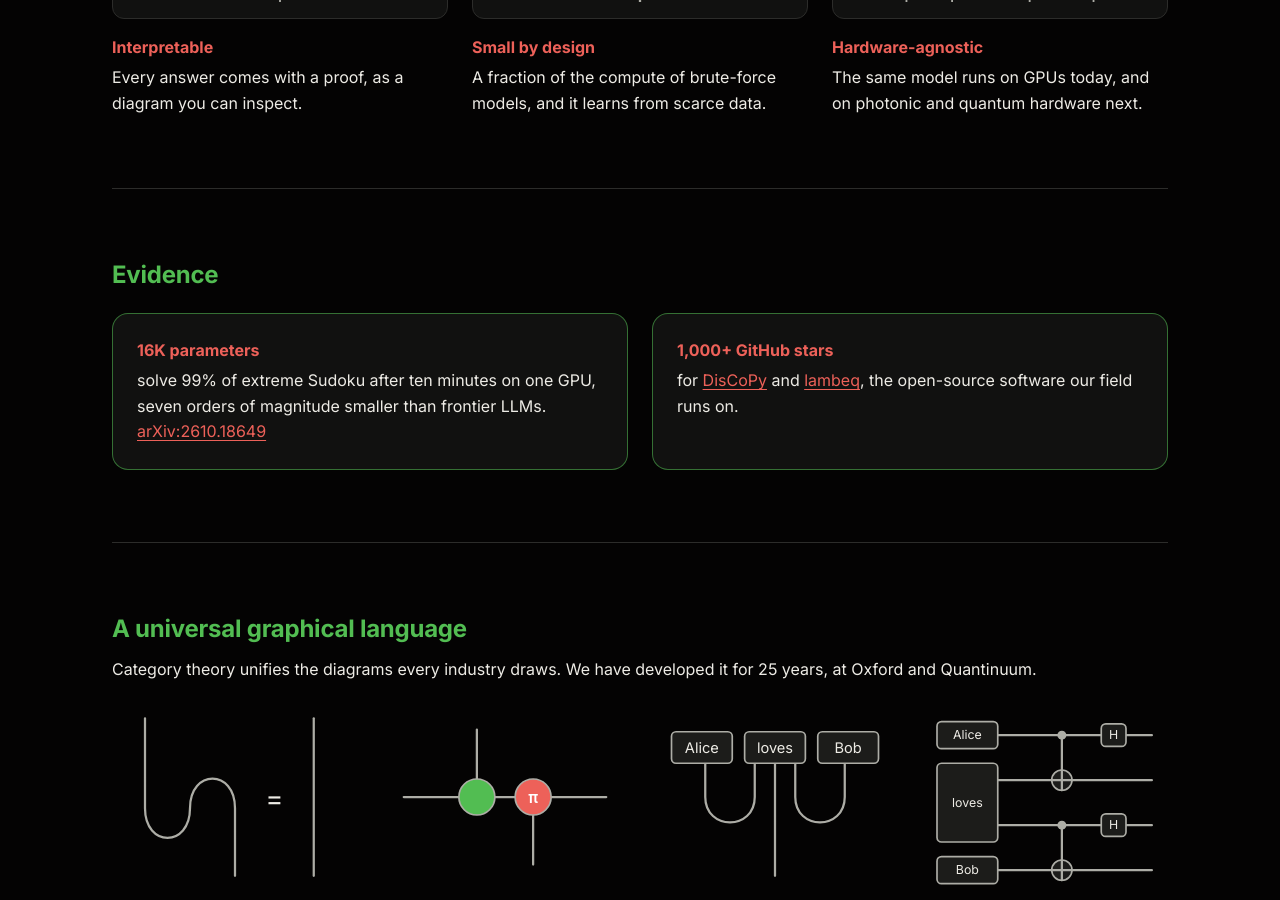
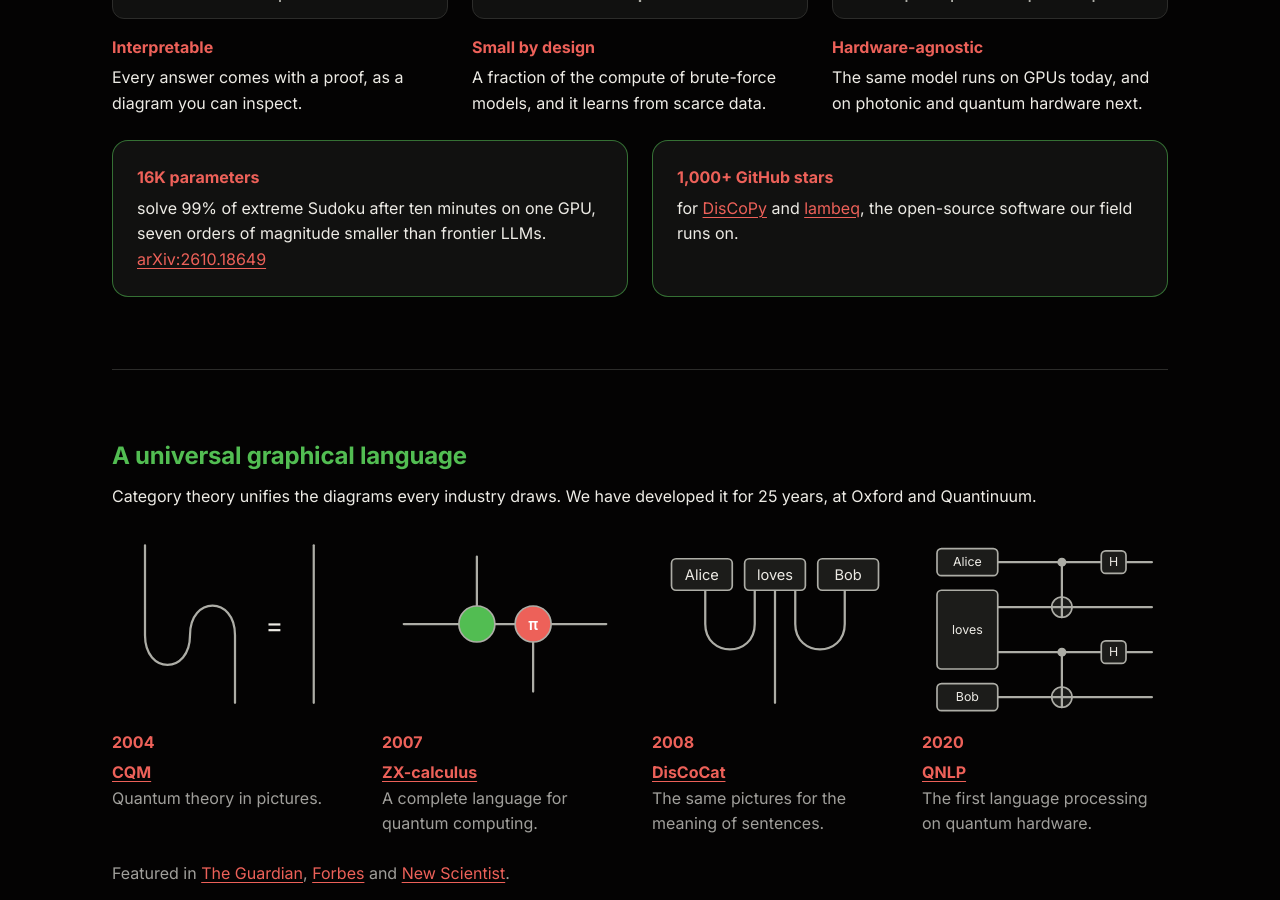
Before and after one commit to relational-intelligence/relational-intelligence.github.io, a Jekyll site: the page built from index.md, in a window 1280 px wide and 900 px high, scrolled down 845 px. Built offline with Jekyll 4.4.1, drawn with Linux system fonts in a browser that asks for light colours.

Commit message:
Let the evidence follow the three cards
Co-Authored-By: Claude Opus 5.5 <noreply@anthropic.com>
Claude-Session: https://claude.ai/code/session_01MEJxy4DVdtbcCVtav21RUV

```diff
--- a/index.md
+++ b/index.md
@@ -33,10 +33,6 @@ SLM usually stands for *small* language model. Ours are small too, but by design
 - {% include diagrams/hardware.svg %} **Hardware-agnostic** The same model runs on GPUs today, and on photonic and quantum hardware next.
 {: .cols-3}
 
----
-
-## Evidence
-
 - **16K parameters** solve 99% of extreme Sudoku after ten minutes on one GPU, seven orders of magnitude smaller than frontier LLMs. [arXiv:2610.18649](https://arxiv.org/abs/2610.18649)
 - **1,000+ GitHub stars** for [DisCoPy](https://github.com/discopy/discopy) and [lambeq](https://github.com/Quantinuum/lambeq), the open-source software our field runs on.
 {: .cols-2 .cards}
```
